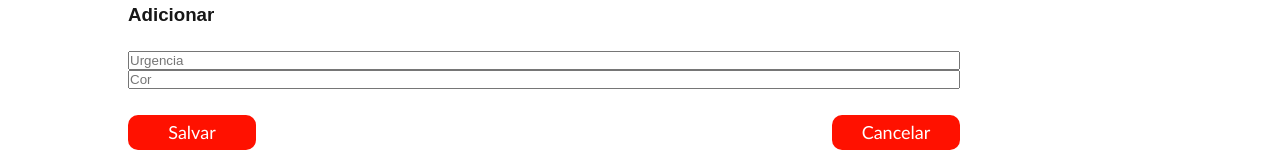
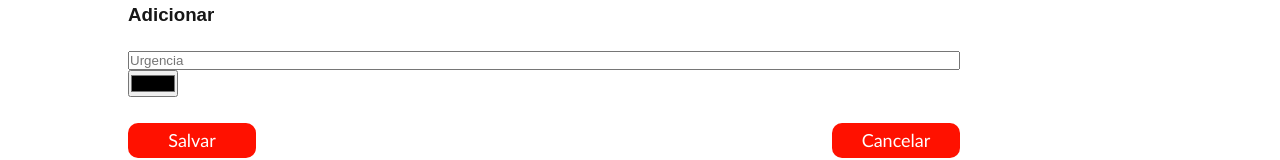
Before and after one commit to Thur00/CoordenaPF-FrontEnd, a Next.js app: page /Paginas/EditarUrgencia in a window 1280 px wide. Both pictures are taken after a click on the button "Adicionar". Shown: the part 280-440 px from the top of the page. Built offline with nearby package versions, Linux system fonts and the light colour scheme; no server answers.

Commit message:
input color em urgencia

```diff
--- a/app/Paginas/EditarUrgencia/page.jsx
+++ b/app/Paginas/EditarUrgencia/page.jsx
@@ -185,7 +185,7 @@ const Tabela = () => {
               placeholder="Urgencia"
             />
             <input
-              type="text"
+              type="color"
               name="cor"
               value={formData.cor}
               onChange={handleInputChange}
```
